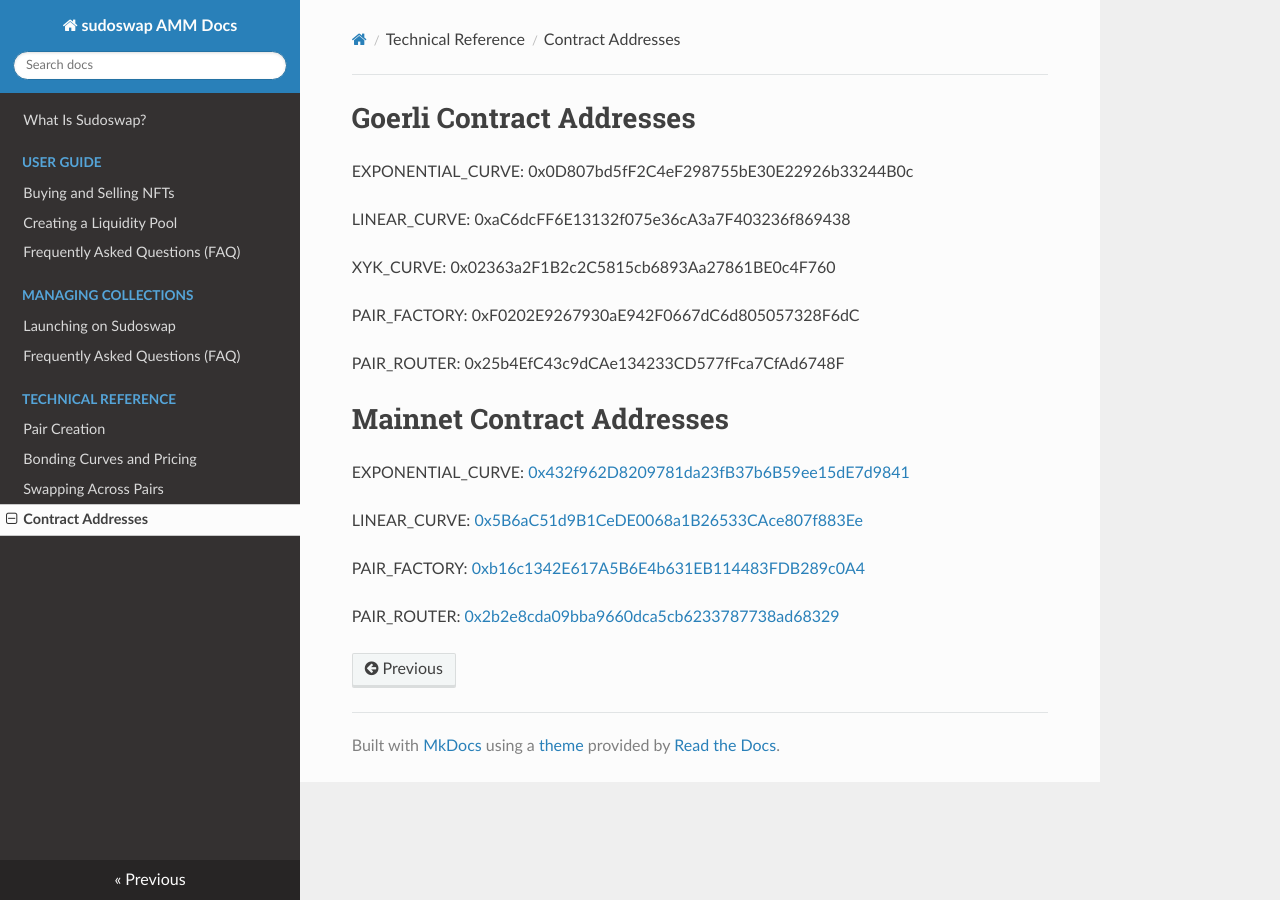
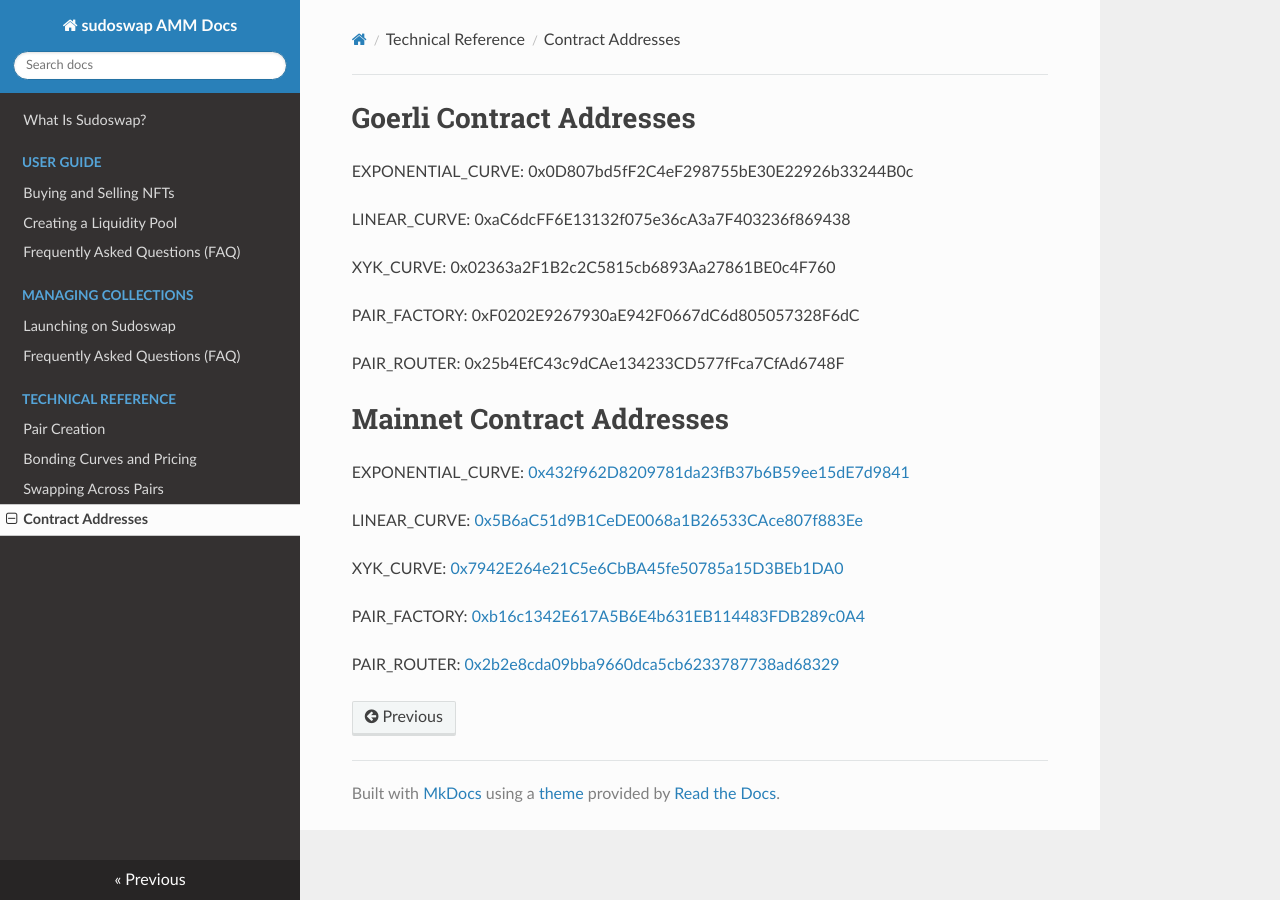
Before and after one commit to sudoswap/lssvm-docs, an MkDocs documentation site: the page built from docs/reference/contracts.md, in a window 1280 px wide. Built offline with MkDocs 1.6.1, drawn with Linux system fonts in a browser that asks for light colours; nearby versions of some CDN libraries.

Commit message:
add mainnet xyk curve address

```diff
--- a/docs/reference/contracts.md
+++ b/docs/reference/contracts.md
@@ -17,6 +17,8 @@
 
 LINEAR_CURVE: [0x5B6aC51d9B1CeDE0068a1B26533CAce807f883Ee](https://etherscan.io/address/0x5B6aC51d9B1CeDE0068a1B26533CAce807f883Ee)
 
+XYK_CURVE: [0x7942E264e21C5e6CbBA45fe50785a15D3BEb1DA0](https://etherscan.io/address/0x7942e264e21c5e6cbba45fe50785a15d3beb1da0)
+
 PAIR_FACTORY: [0xb16c1342E617A5B6E4b631EB114483FDB289c0A4](https://etherscan.io/address/0xb16c1342E617A5B6E4b631EB114483FDB289c0A4)
 
 PAIR_ROUTER: [0x2b2e8cda09bba9660dca5cb6233787738ad68329](https://etherscan.io/address/0x2b2e8cda09bba9660dca5cb6233787738ad68329)
```
